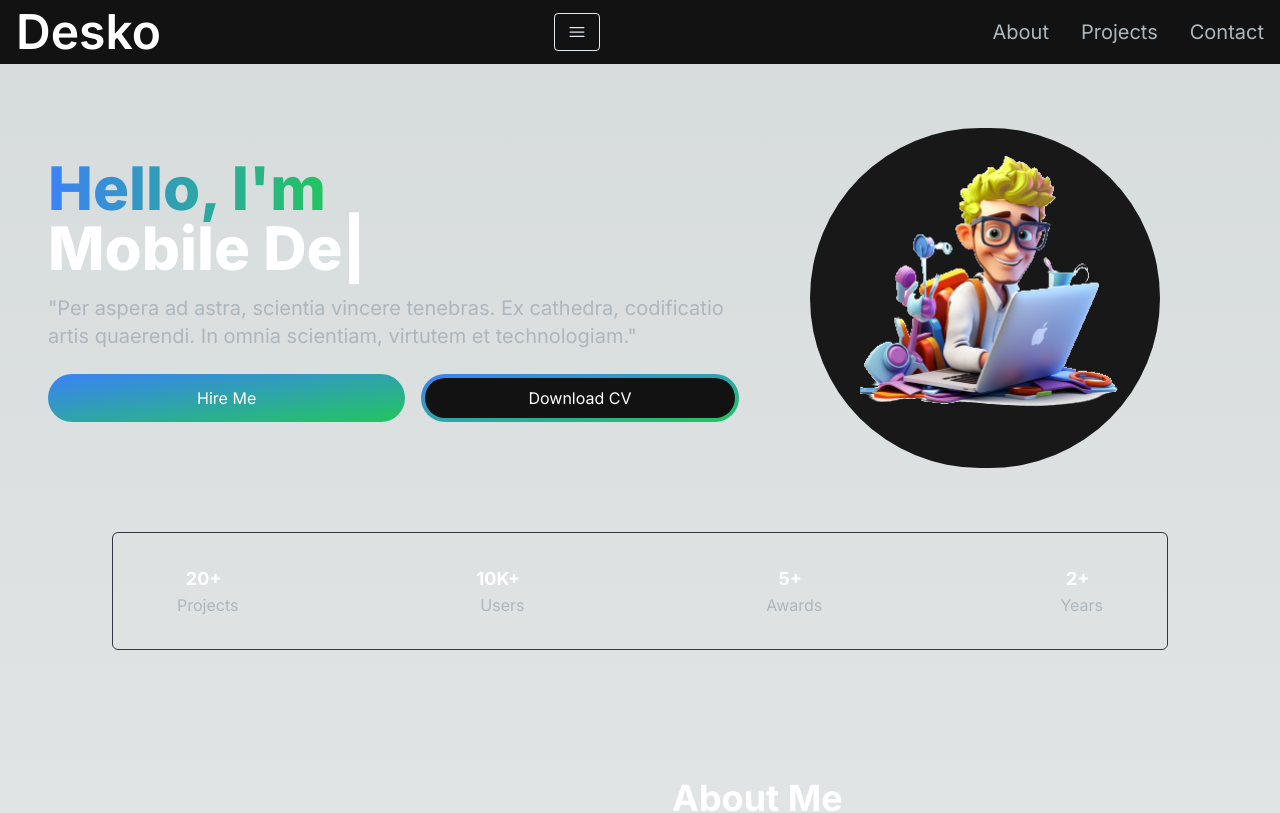
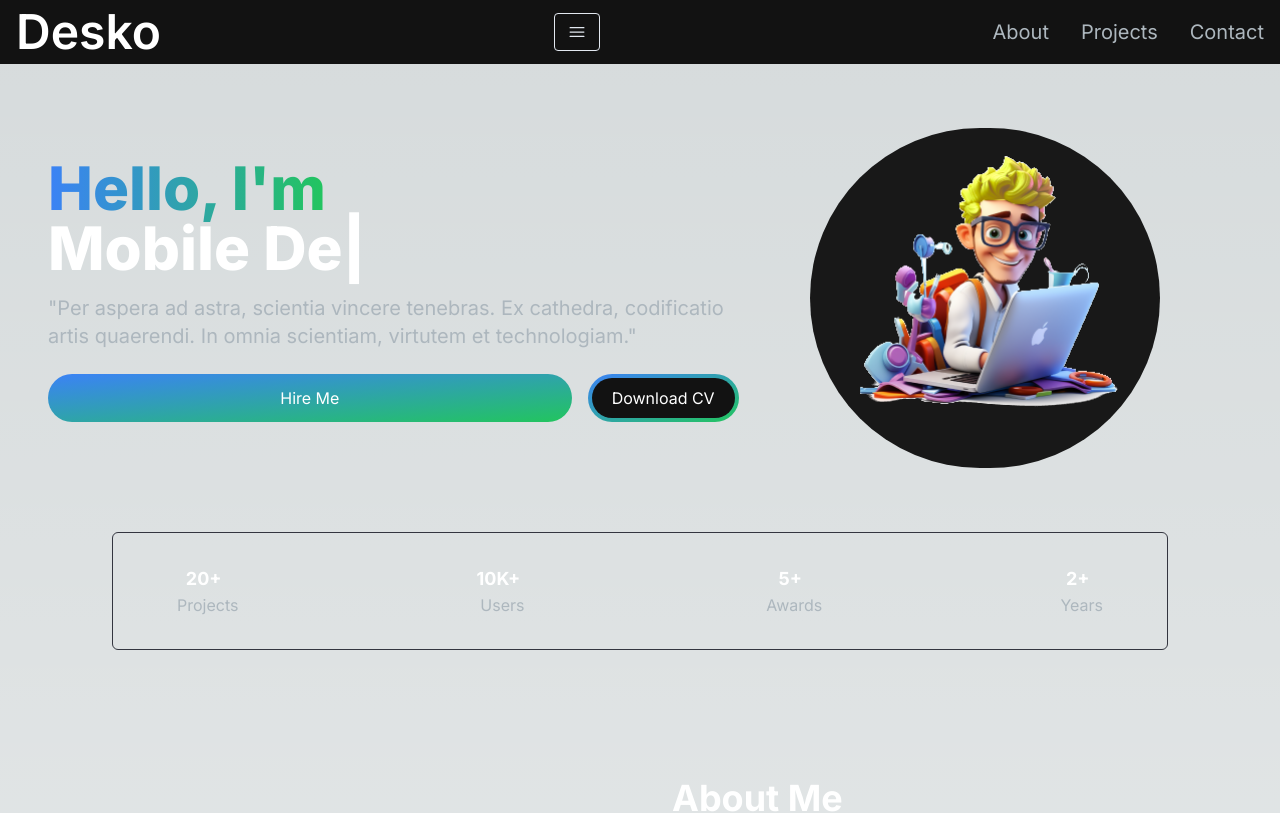
Before and after one commit to Desko95/portfolio-website, a Next.js app: page / in a window 1280 px wide. Shown: the top 813 px of the page. Built offline with nearby package versions, Linux system fonts and the light colour scheme.

Commit message:
DOWNLOAD CV ADDED TO HEROSECTION

```diff
--- a/app/components/HeroSection.jsx
+++ b/app/components/HeroSection.jsx
@@ -1,15 +1,16 @@
 "use client";
-import React from 'react';
-import Image from 'next/image';
-import { TypeAnimation } from 'react-type-animation';
+import React from "react";
+import Image from "next/image";
+import { TypeAnimation } from "react-type-animation";
 
 const HeroSection = () => {
   return (
     <section>
-      <div className='grid grid-cols-1 sm:grid-cols-12'>
-        <div className='col-span-7 place-self-center text-center sm:text-left'>
-          <h1 className='text-white mb-4 text-4xl sm:text-5xl lg:text-6xl font-extrabold'>
-            <span className='text-transparent bg-clip-text bg-gradient-to-r from-blue-500 to-green-500'>Hello, I&apos;m{" "}
+      <div className="grid grid-cols-1 sm:grid-cols-12">
+        <div className="col-span-7 place-self-center text-center sm:text-left">
+          <h1 className="text-white mb-4 text-4xl sm:text-5xl lg:text-6xl font-extrabold">
+            <span className="text-transparent bg-clip-text bg-gradient-to-r from-blue-500 to-green-500">
+              Hello, I&apos;m{" "}
             </span>
             <br></br>
             <TypeAnimation
@@ -28,26 +29,33 @@ const HeroSection = () => {
               repeat={Infinity}
             />
           </h1>
-          <p className='text-[#ADB7BE] text-base sm:text-lg mb-6 lg:text-xl'>
-          {/*"In the realm of algorithms and data, I navigate the vast sea of code to architect the future."
-          latin for:Through hardships to the stars, knowledge conquers darkness. From the chair, the coding of the art of discovery. In all things, knowledge, virtue, and technology.*/}
-          &quot;Per aspera ad astra, scientia vincere tenebras. Ex cathedra, codificatio artis quaerendi. In omnia scientiam, virtutem et technologiam.&quot;
+          <p className="text-[#ADB7BE] text-base sm:text-lg mb-6 lg:text-xl">
+            {/* "In the realm of algorithms and data, I navigate the vast sea of code to architect the future." */}
+            &quot;Per aspera ad astra, scientia vincere tenebras. Ex cathedra,
+            codificatio artis quaerendi. In omnia scientiam, virtutem et
+            technologiam.&quot;
           </p>
-          <div className='flex'> {/* Create a flex container */}
-            <button className='flex-1 px-6 py-3 w-full sm:w-fit rounded-full mr-4 bg-gradient-to-br from-blue-500 via-purple500 to-green-500 hover:bg-slate-400 text-white'>
+          <div className="flex">
+            {" "}
+            {/* Create a flex container */}
+            <button className="flex-1 px-6 py-3 w-full sm:w-fit rounded-full mr-4 bg-gradient-to-br from-blue-500 via-purple500 to-green-500 hover:bg-slate-400 text-white">
               Hire Me
             </button>
-            <button className='flex-1 px-1 py-1 w-full sm:w-fit  rounded-full bg-gradient-to-br from-blue-500 via-purple500 to-green-500 hover:bg-slate-800 text-white '>
-                <span className='block bg-[#121212] hover:bg-slate-800 rounded-full px-5 py-2'>Download CV</span>
+            <a href="/SimoneSathyaDescoCV2024.pdf" download>
+              <button className="flex-1 px-1 py-1 w-full sm:w-fit  rounded-full bg-gradient-to-br from-blue-500 via-purple500 to-green-500 hover:bg-slate-800 text-white">
+                <span className="block bg-[#121212] hover:bg-slate-800 rounded-full px-5 py-2">
+                  Download CV
+                </span>
               </button>
+            </a>
           </div>
         </div>
-        <div className='col-span-5 place-self-center mt-4 lg:mt-4'>
-          <div className='rounded-full bg-[#181818] w-[250px] h-[250px] lg:w-[350px] lg:h-[340px] relative'>
+        <div className="col-span-5 place-self-center mt-4 lg:mt-4">
+          <div className="rounded-full bg-[#181818] w-[250px] h-[250px] lg:w-[350px] lg:h-[340px] relative">
             <Image
-              src='/images/Avatar.png'
-              alt='Avatar'
-              className='absolute transform -translate-x-1/2 top-[-10] left-1/2'
+              src="/images/Avatar.png"
+              alt="Avatar"
+              className="absolute transform -translate-x-1/2 top-[-10] left-1/2"
               width={300}
               height={300}
             />
```
Also changed, not shown: 2 other files (tests, documents, lock files or other folders).
